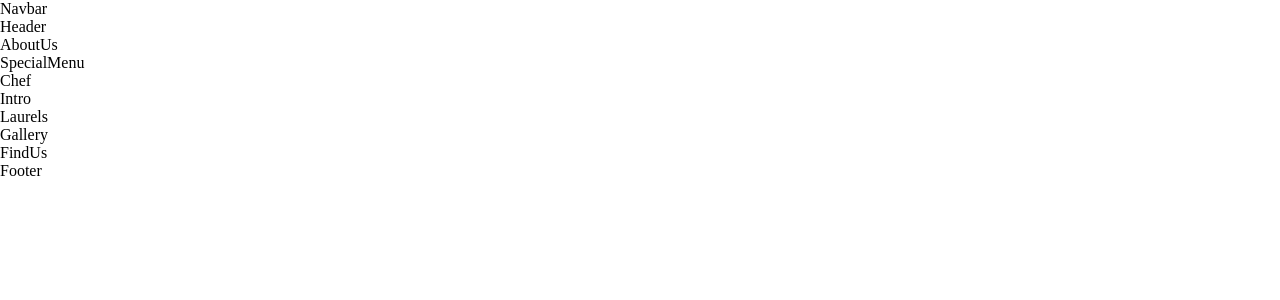
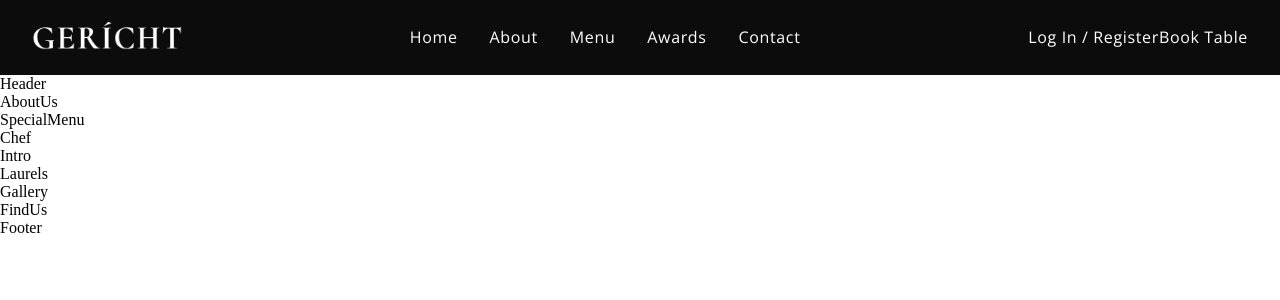
Before and after one commit to NguyenSanh/FineDining_react, a React (Create React App) app: page / in a window 1280 px wide. Shown: the top 300 px of the page. Built offline with nearby package versions, Linux system fonts and the light colour scheme; a web font is replaced by a local one.

Commit message:
Commit Changes (July 3, 2023)
Started on the Navbar content and styles

```diff
--- a/src/App.js
+++ b/src/App.js
@@ -1,5 +1,6 @@
 import React from "react";
 
+/* Import all the containers from container folder */
 import {
   AboutUs,
   Chef,
@@ -12,6 +13,7 @@
   SpecialMenu,
 } from "./container";
 import { Navbar } from "./components";
+
 import "./App.css";
 
 const App = () => (
--- a/src/components/Navbar/Navbar.css
+++ b/src/components/Navbar/Navbar.css
@@ -0,0 +1,49 @@
+/* Styling for the parent div for Navbar */
+.app__navbar {
+  width: 100%;
+  display: flex; /* flexbox is row by default*/
+  justify-content: space-between; /* Adds space on the x-axis between the two items in div: the app logo and the links */
+  align-items: center; /* Centers the div items vertically*/
+  background: var(--color-black); /* Sets background of the navabr to black*/
+
+  padding: 1rem 2rem;
+}
+
+/* Styling for child div containing the app logo*/
+.app__navbar-logo {
+  display: flex;
+  justify-content: flex-start;
+  align-items: center;
+}
+
+/* Target img element within the div */
+.app__navbar-logo img {
+  width: 150px; /* app logo image is 150px*/
+}
+
+/* Styling Unordered List (<ul>) containing menu links*/
+.app__navbar-links {
+  flex: 1; /* Menu takes most of the space in the div*/
+  display: flex; /* Puts the menu links in a flexbox row */
+  justify-content: center; /* Centers the content horizontally */
+  align-items: center; /* Centers the content horizontally */
+  list-style: none; /* Removes any bullet points */
+}
+
+/* Targets each individual list item (<li>) in the unordered list */
+.app__navbar-links li {
+  margin: 0 1rem; /* Adds 1rem space on left & right of each list item*/
+  cursor: pointer;
+}
+
+/* Add hover effect to each list item */
+.app__navbar-links li:hover {
+  color: var(--color-grey); /* List item turns grey when mouse hovers over it */
+}
+
+/* Styling for the login div*/
+.app__navbar-login {
+  display: flex;
+  justify-content: flex-end;
+  align-items: center;
+}
--- a/src/components/Navbar/Navbar.jsx
+++ b/src/components/Navbar/Navbar.jsx
@@ -1,10 +1,32 @@
 import React from 'react';
 
+/* Import simple hamburger button from React library */
+import { GiHamburgerMenu } from 'react-icons/gi';
+import { MdOutlineRestaurantMenu } from 'react-icons/md';
+
+/* Import all images from the images.js file */
+import images from '../../constants/images'; // '../' is used to move up a directory
+
+/* Import the CSS file used to style Navbar.jsx */
 import './Navbar.css';
 
 const Navbar = () => (
-  <div>
-    Navbar
+  <div className="app__navbar">
+    <div className='app__navbar-logo'>
+      <img src={images.gericht} alt="app logo" />
+    </div>
+    <ul className='app__navbar-links'>
+      <li className="p__opensans"> <a href="#home">Home</a></li>
+      <li className="p__opensans"> <a href="#about">About</a></li>
+      <li className="p__opensans"> <a href="#menu">Menu</a></li>
+      <li className="p__opensans"> <a href="#awards">Awards</a></li>
+      <li className="p__opensans"> <a href="#contact">Contact</a></li>
+    </ul>
+    <div className="app__navbar-login">
+      <a href="#login" className="p__opensans">Log In / Register</a>
+      <div/>
+      <a href="/" className='p__opensans'> Book Table </a>
+    </div>
   </div>
 );
 
--- a/src/index.css
+++ b/src/index.css
@@ -1,5 +1,6 @@
 @import url('https://fonts.googleapis.com/css2?family=Cormorant+Upright:wght@300;400;500;600;700&family=Open+Sans:wght@300;400;500;600;700&display=swap');
 
+/* Set up variables for the fonts and colors that we will commonly use */
 :root {
   --font-base: 'Cormorant Upright', serif;
   --font-alt: 'Open Sans', sans-serif;
@@ -12,6 +13,7 @@
   --color-white: #FFFFFF;
 }
 
+/* Reset all padding & margin for all elements to be 0*/
 * {
   box-sizing: border-box;
   padding: 0;
@@ -29,6 +31,7 @@
 	animation: slide-bottom 0.5s cubic-bezier(0.250, 0.460, 0.450, 0.940) both;
 }
 
+/* Some animations added for us by YouTuber */
 @-webkit-keyframes slide-bottom {
   0% {
     -webkit-transform: translateY(-25%);
```
